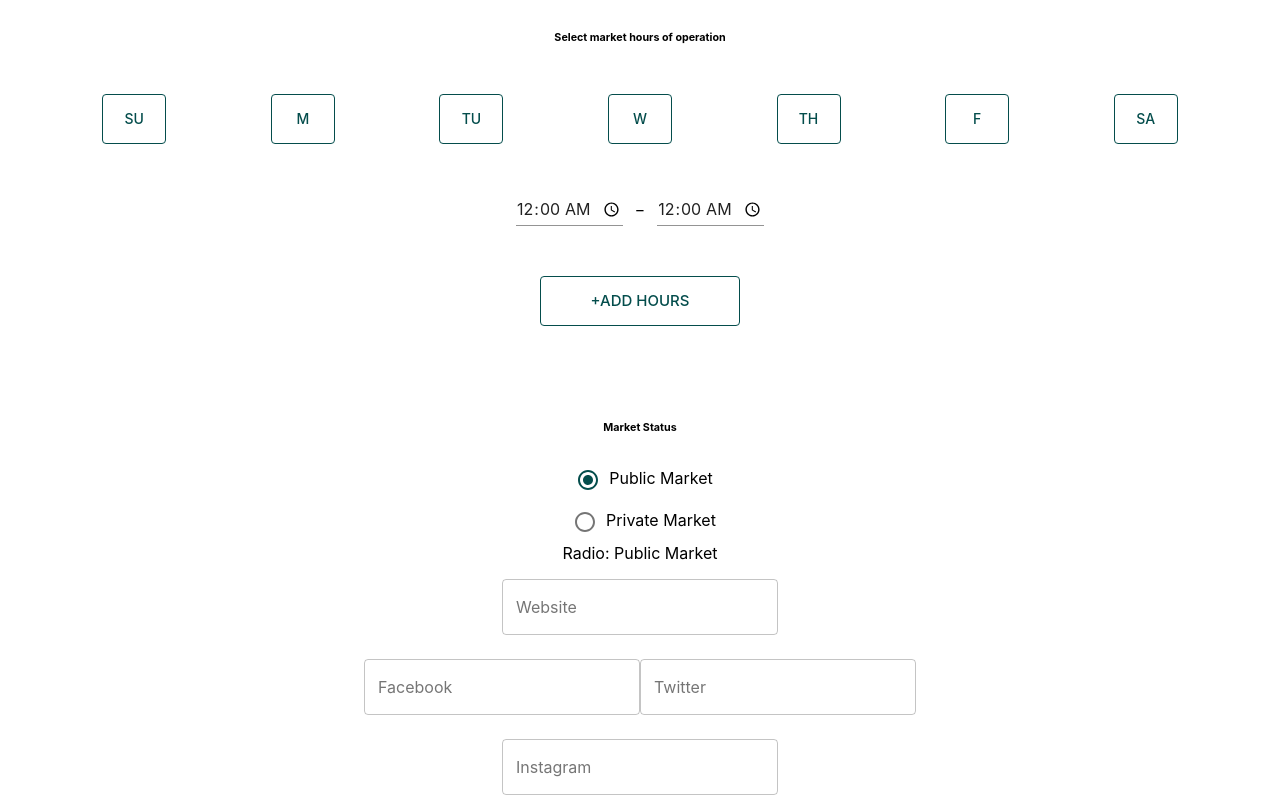
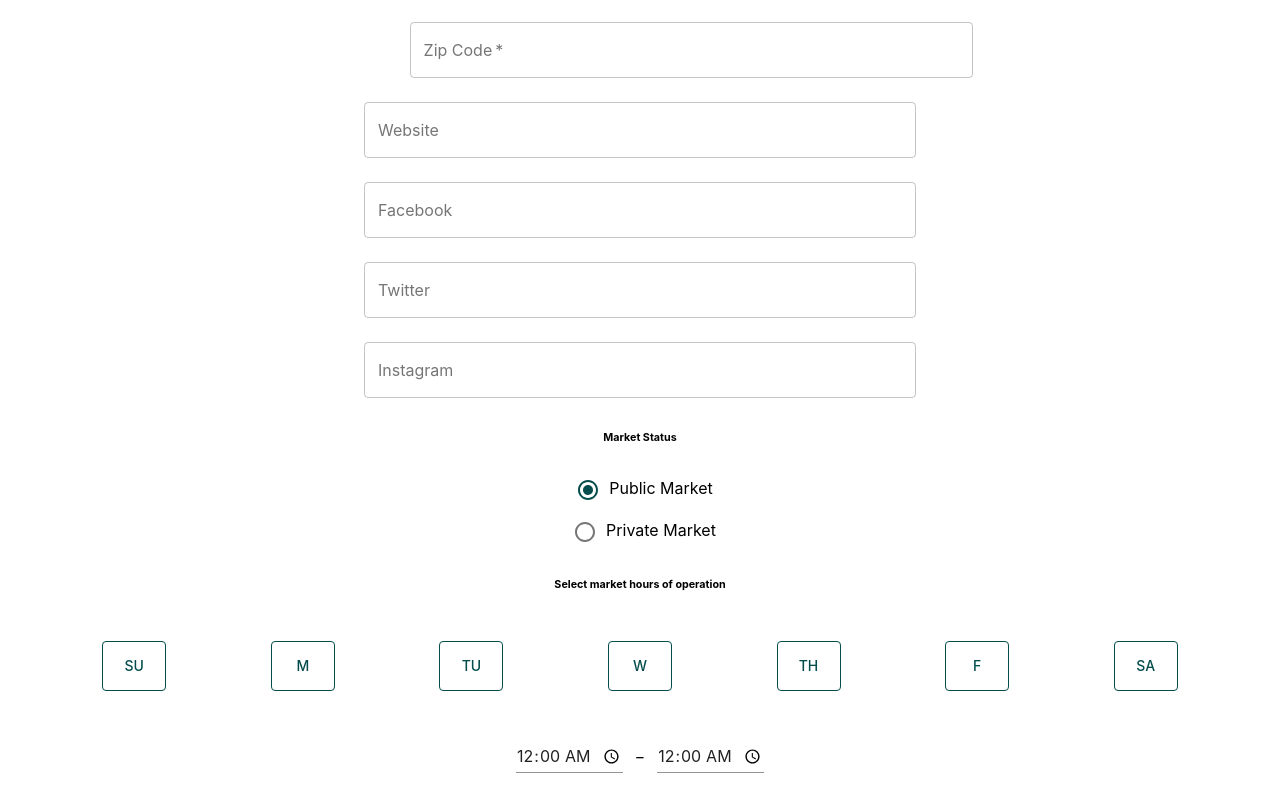
Before and after one commit to labs14-market-organizer/frontend, a React (Create React App) app: page /createmarket in a window 1280 px wide. Shown: the part 612-1409 px from the top of the page. Built offline with nearby package versions, Linux system fonts and the light colour scheme; a web font is replaced by a local one.

Commit message:
changed styling to look more like design

```diff
--- a/src/routes/CreateMarket.js
+++ b/src/routes/CreateMarket.js
@@ -24,15 +24,15 @@ class CreateMarket extends React.Component {
     this.state = this.props.currentMarket;
     if (!this.state)
     this.state = {
-        name: "",
-        description: "",
-        address: "",
-        operation: [],
+      name: '',
+      description: '',
+      address: '',
+      operation: [{ day: 'sunday', start: null, end: null }, { day: 'monday', start: null, end: null },{ day: 'tuesday', start: null, end: null }, { day: 'wednesday', start: null, end: null },{ day: 'thursday', start: null, end: null }, { day: 'friday', start: null, end: null }, { day: 'saturday', start: null, end: null }],
       market_type: 1, //(1 = private, 2=public)
-        website: "",
-        facebook: "",
-        image: "",
-        twitter: "",
+      website: '',
+      facebook: '',
+      image: '',
+      twitter: '',
       daysHoursField: 1, //keeping total of how many days and times need to be displayed.
       monday: false,
       tuesday: false,
@@ -85,16 +85,28 @@ class CreateMarket extends React.Component {
       });
     }
   };
-
     deleteTime = (e, day) => {
       e.preventDefault();
-    console.log(day);
+      console.log(day)
       let newDays = this.state.operation;
-    let days = newDays.filter(dayz => dayz.day !== day);
+      const newList = []
+      for (let i = 0; i < newDays.length; i++){
+          if (newDays[i].day === day) {
+              newList.push({
+                  day: day,
+                  start: null,
+                  end: null
+              })
+          } else {
+              newList.push(newDays[i])
+          }
+      }
       this.setState({
-      operation: [...days]
-    });
-  };
+          ...this.state,
+          operation: [...newList]
+      })
+  }
+
 
   setHours = e => {
     e.preventDefault();
@@ -170,6 +182,9 @@ class CreateMarket extends React.Component {
   };
 
   render() {
+    if (this.props.updated) {
+      this.props.history.push('/')
+  }
     return (
       <form>
         <div className="header">
@@ -230,6 +245,7 @@ class CreateMarket extends React.Component {
             variant="outlined"
             fullWidth={true}
           />
+          </Container>
           <div className="flexes">
             <TextField
               required
@@ -240,8 +256,9 @@ class CreateMarket extends React.Component {
               onChange={this.handleChange}
               margin="normal"
               variant="outlined"
-              style={{ width: "45%" }}
+              style={{ width: "44%" }}
             />
+            </div>
             <TextField
               required
               id="zipcode"
@@ -251,10 +268,72 @@ class CreateMarket extends React.Component {
               onChange={this.handleChange}
               margin="normal"
               variant="outlined"
-              style={{ width: "45%", marginLeft: "9%" }}
+              style={{ width: "44%", marginLeft: "8%" }}
+              fullWidth={true}
             />
-          </div>
+            <Container maxWidth="sm">
+            <TextField
+            id="website"
+            label="Website"
+            name="website"
+            value={this.state.website}
+            onChange={this.handleChange}
+            margin="normal"
+            variant="outlined"
+            fullWidth={true}
+          />
+
+          <br />
+
+          <TextField
+            id="facebook"
+            label="Facebook"
+            name="facebook"
+            value={this.state.facebook}
+            onChange={this.handleChange}
+            margin="normal"
+            variant="outlined"
+            fullWidth={true}
+          />
+          <TextField
+            id="twitter"
+            label="Twitter"
+            name="twitter"
+            value={this.state.twitter}
+            onChange={this.handleChange}
+            margin="normal"
+            variant="outlined"
+            fullWidth={true}
+          />
+          <TextField
+            id="instagram"
+            label="Instagram"
+            name="instagram"
+            value={this.state.instagram}
+            onChange={this.handleChange}
+            margin="normal"
+            variant="outlined"
+            fullWidth={true}
+          />
+
         </Container>
+        <h6>Market Status</h6>
+        {/*Radio buttons, default to public market*/}
+        <Radio
+          name="radio"
+          value="Public Market"
+          checked={this.state.radio === "Public Market"}
+          onChange={e => this.onRadioChange(e)}
+        />
+        Public Market
+        <br />
+        <Radio
+          name="radio"
+          value="Private Market"
+          checked={this.state.radio === "Private Market"}
+          onChange={e => this.onRadioChange(e)}
+        />
+        Private Market
         <h6>Select market hours of operation</h6>
         <div>
           <StyledDiv>
@@ -355,82 +434,15 @@ class CreateMarket extends React.Component {
           </Button>
         </StyledDiv>
         <br />
-        {this.state.operation.length > 0 ? <h2>Market Hours</h2> : null}
+
+
+
+
         {this.state.operation.map(item => {
-          return (
-            <div>
-              <h8>
-                Day: {item.day}, Open: {item.start}, Close: {item.end}
-              </h8>
-              <span>
-                <button onClick={e => this.deleteTime(e, item.day)}>
-                  Delete time
-                </button>
-              </span>
-            </div>
-          );
+                        return (item.start !== null) ? <p>{item.day}: {item.start} - {item.end}
+                        <button value={this.state[item.day]} onClick={(e) => this.deleteTime(e, item.day)}>X</button></p>
+                        : <p>{item.day} : Closed </p>
                     })}
-        <h6>Market Status</h6>
-        {/*Radio buttons, default to public market*/}
-        <Radio
-          name="radio"
-          value="Public Market"
-          checked={this.state.radio === "Public Market"}
-          onChange={e => this.onRadioChange(e)}
-        />
-        Public Market
-        <br />
-        <Radio
-          name="radio"
-          value="Private Market"
-          checked={this.state.radio === "Private Market"}
-          onChange={e => this.onRadioChange(e)}
-        />
-        Private Market
-        <br />
-        {/*This can be removed before deployment, was used for testing */}
-        Radio: {this.state.radio} <br />
-        <Container maxWidth="sm">
-          <TextField
-            id="website"
-            label="Website"
-            name="website"
-            value={this.state.website}
-            onChange={this.handleChange}
-            margin="normal"
-            variant="outlined"
-          />
-
-          <br />
-
-          <TextField
-            id="facebook"
-            label="Facebook"
-            name="facebook"
-            value={this.state.facebook}
-            onChange={this.handleChange}
-            margin="normal"
-            variant="outlined"
-          />
-          <TextField
-            id="twitter"
-            label="Twitter"
-            name="twitter"
-            value={this.state.twitter}
-            onChange={this.handleChange}
-            margin="normal"
-            variant="outlined"
-          />
-          <TextField
-            id="instagram"
-            label="Instagram"
-            name="instagram"
-            value={this.state.instagram}
-            onChange={this.handleChange}
-            margin="normal"
-            variant="outlined"
-          />
-        </Container>
         <br />
         <SaveFix>
           <Button
```
Lines whose indentation alone changed are shown as unchanged.
